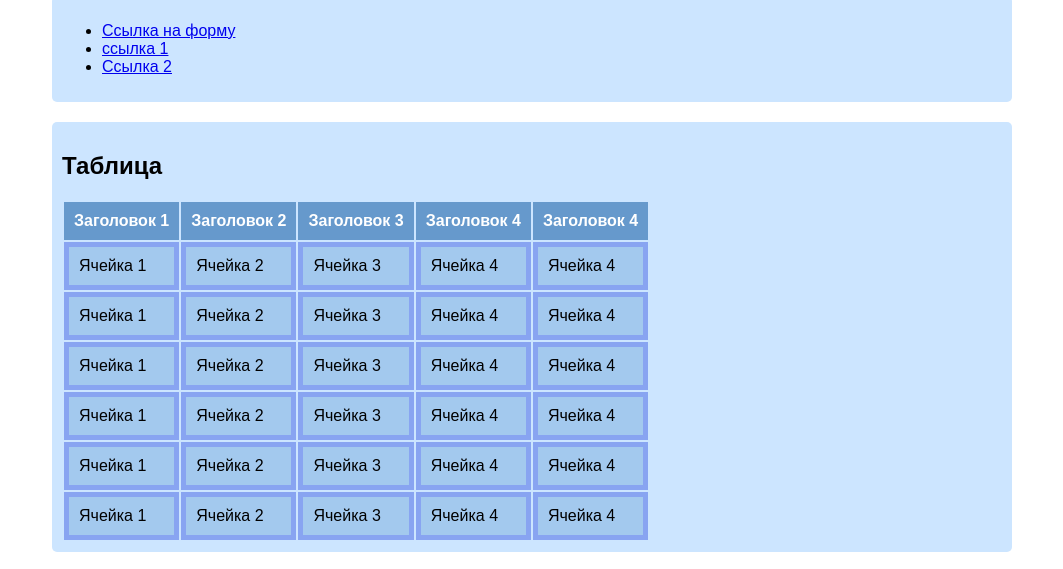
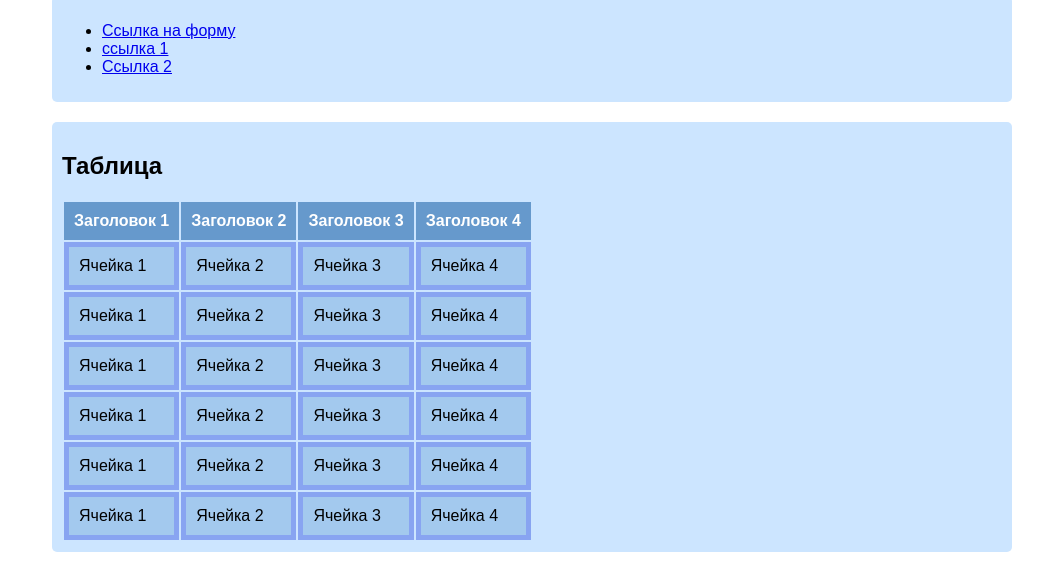
Before and after one commit to WildWoodRogue/ex3, a plain HTML site: page index.html in a window 1280 px wide. Shown: the part 198-767 px from the top of the page, without its empty margins (108-1171 px from the left). Drawn offline with Linux system fonts and the light colour scheme.

Commit message:
Update index.html

```diff
--- a/index.html
+++ b/index.html
@@ -40,7 +40,6 @@
                         <th>Заголовок 2</th>
                         <th>Заголовок 3</th>
                         <th>Заголовок 4</th>
-                        <th>Заголовок 4</th>
 
                     </tr>
                 </thead>
@@ -50,6 +49,12 @@
                         <td>Ячейка 2</td>
                         <td>Ячейка 3</td>
                         <td>Ячейка 4</td>
+
+                    </tr>
+                    <tr>
+                        <td>Ячейка 1</td>
+                        <td>Ячейка 2</td>
+                        <td>Ячейка 3</td>
                         <td>Ячейка 4</td>
 
                     </tr>
@@ -57,15 +62,6 @@
                         <td>Ячейка 1</td>
                         <td>Ячейка 2</td>
                         <td>Ячейка 3</td>
-                        <td>Ячейка 4</td>
-                        <td>Ячейка 4</td>
-
-                    </tr>
-                    <tr>
-                        <td>Ячейка 1</td>
-                        <td>Ячейка 2</td>
-                        <td>Ячейка 3</td>
-                        <td>Ячейка 4</td>
                         <td>Ячейка 4</td>
 
                     </tr>
@@ -75,7 +71,7 @@
                         <td>Ячейка 2</td>
                         <td>Ячейка 3</td>
                         <td>Ячейка 4</td>
-                        <td>Ячейка 4</td>
+
 
                     </tr>
 
@@ -84,7 +80,7 @@
                         <td>Ячейка 2</td>
                         <td>Ячейка 3</td>
                         <td>Ячейка 4</td>
-                        <td>Ячейка 4</td>
+
 
                     </tr>
 
@@ -93,7 +89,7 @@
                         <td>Ячейка 2</td>
                         <td>Ячейка 3</td>
                         <td>Ячейка 4</td>
-                        <td>Ячейка 4</td>
+
 
                     </tr>
 
```
